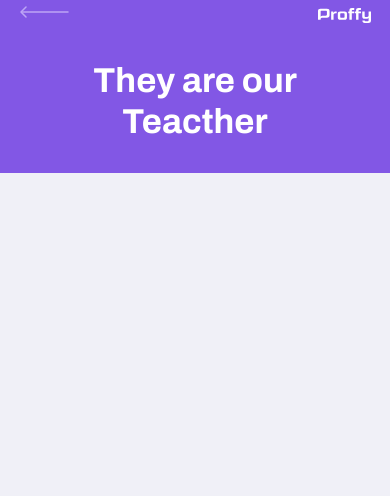
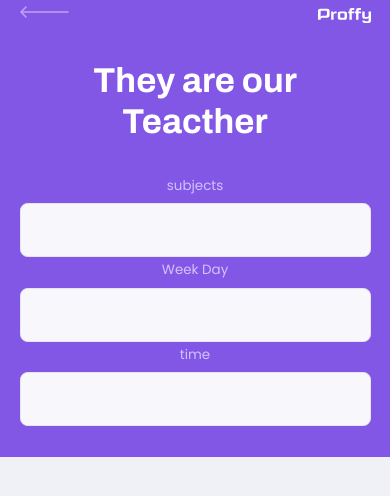
Before and after one commit to kalavh/proffy, a React (Create React App) app in the folder web/: page /study in a window 390 px wide. Shown: the top 496 px of the page. Built offline with nearby package versions, Linux system fonts and the light colour scheme.

Commit message:
mobile teatcher list almost complete

```diff
--- a/web/src/components/PageHeader/index.tsx
+++ b/web/src/components/PageHeader/index.tsx
@@ -18,7 +18,10 @@ const PageHeader: React.FC<PageHeaderProps> = (props) => {
         </div>
         <div className="header-content">
                 <strong>{props.title} </strong>
+                {props.children}
          </div>
+
+
     </header>
     );
 }
--- a/web/src/pages/TeactherList/index.tsx
+++ b/web/src/pages/TeactherList/index.tsx
@@ -7,8 +7,20 @@ import PageHeader from '../../components/PageHeader';
 function TeacherList() {
     return (
         <div id="page-teacher-list" className="container">
-            <PageHeader title="They are our Teacther"/>
+            <PageHeader title="They are our Teacther">
+               <form id="search-teachers">
+                    <div className="input-block">
+                        <label htmlFor="subject">subjects</label>
+                        <input type="text" id="subject"/>
 
+                        <label htmlFor="week_day">Week Day</label>
+                        <input type="text" id="week_day"/>
+
+                        <label htmlFor="time">time</label>
+                        <input type="text" id="time"/>
+                    </div>
+               </form>
+            </PageHeader>
         </div>
     )
 }
--- a/web/src/pages/TeactherList/styles.css
+++ b/web/src/pages/TeactherList/styles.css
@@ -48,3 +48,71 @@
     color: var(--color-title-in-primary)
 
 }
+
+
+#search-teachers   {
+    margin-top: 3.2rem;
+
+}
+
+#search-teachers label{
+    color: var(--color-text-in-primary);
+}
+
+
+#search-teachers .input-block{
+    position: relative;
+
+}
+
+#search-teachers .input-block + .input-block{
+    margin-top: 1.4rem;
+
+}
+
+#search-teachers .input-block label{
+    font-size: 1.4rem;
+}
+
+#search-teachers .input-block input{
+    width: 100%;
+    height: 5.6rem;
+    margin-top: 0.8rem;
+    border-radius: 0.8rem;
+    background: var(--color-input-background);
+    border: 1px solid var(--color-line-in-white);
+    outline: 0;
+    padding: 0 1.6rem;
+    font: 1.6rem Archivo;
+
+}
+
+#search-teachers  .input-block:focus-within::after input{
+
+    width: calc(100% - 34.2rem);
+    height: 2px;
+    content: ' ';
+    background: var(--color-primary-light);
+    position: absolute;
+    left: 1.6rem;
+    right: 1.6rem;
+    bottom: 0;
+}
+
+@media(min-width: 700px) {
+    #search-teachers-list {
+        max-width: 100%;
+    }
+
+    #search-teachers {
+        display: grid;
+        grid-template-columns: repeat(3,1fr);
+        column-gap:16px ;
+        position: absolute;
+        bottom: -44px;
+    }
+
+    #search-teachers .input-block + .input-block {
+        margin-top: 0;
+    }
+}
```
